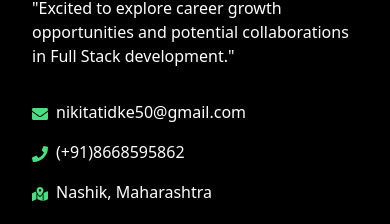
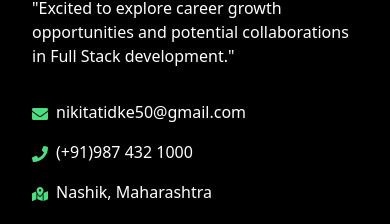
Before and after one commit to YousafKhan1/Portfolio-React-Tailwind, a React (Vite) app: page / in a window 390 px wide. Shown: the part 5236-5460 px from the top of the page. Built offline with nearby package versions, Linux system fonts and the light colour scheme.

Commit message:
mobile number change

```diff
--- a/src/components/Contact.jsx
+++ b/src/components/Contact.jsx
@@ -19,7 +19,7 @@ const Contact = () => {
             </div>
             <div className='mb-4'>
                 <FaPhone className='inline-block text-green-400 mr-2'></FaPhone>
-                <span>(+91)8668595862</span>
+                <span>(+91)987 432 1000</span>
             </div>
             <div className='mb-4'>
                 <FaMapMarkedAlt className='inline-block text-green-400 mr-2'></FaMapMarkedAlt>
```
